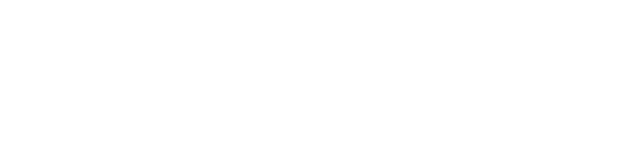
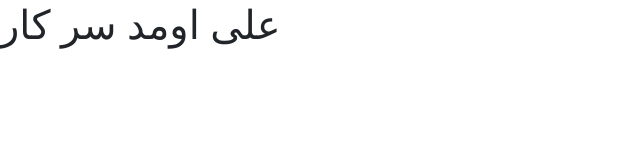
Before and after one commit to Mhmdmhdimhdinjd/BMI-on-github, a plain HTML site: page assest/index.html in a window 1280 px wide. Shown: the whole page, without its empty margins (0-640 px from the left). Drawn offline with nearby package versions, Linux system fonts and the light colour scheme.

Commit message:
add new div and h1 tag

```diff
--- a/assest/index.html
+++ b/assest/index.html
@@ -9,7 +9,9 @@
 <body>
 
 
-
+<div>
+    <h1>علی اومد سر کار</h1>
+</div>
 
 
     <!-- Bootstrap JS Bundle -->
```
